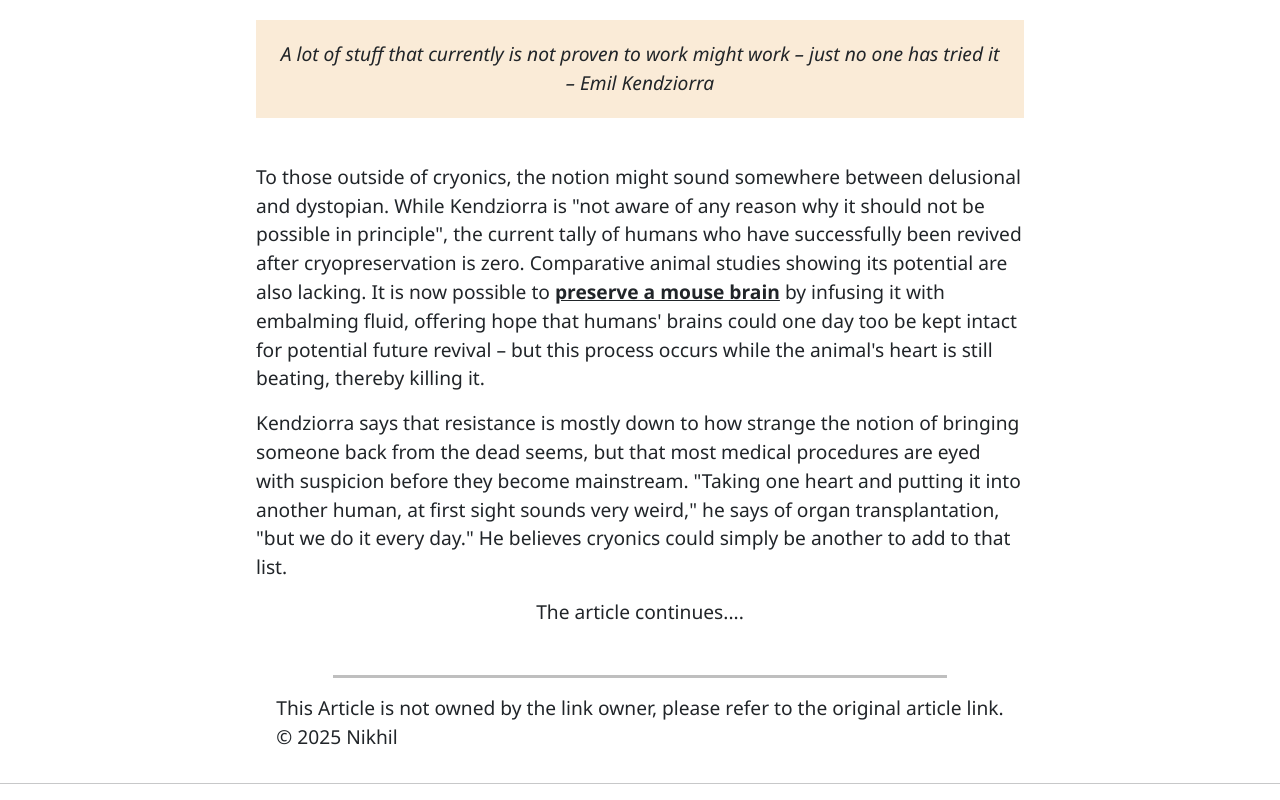
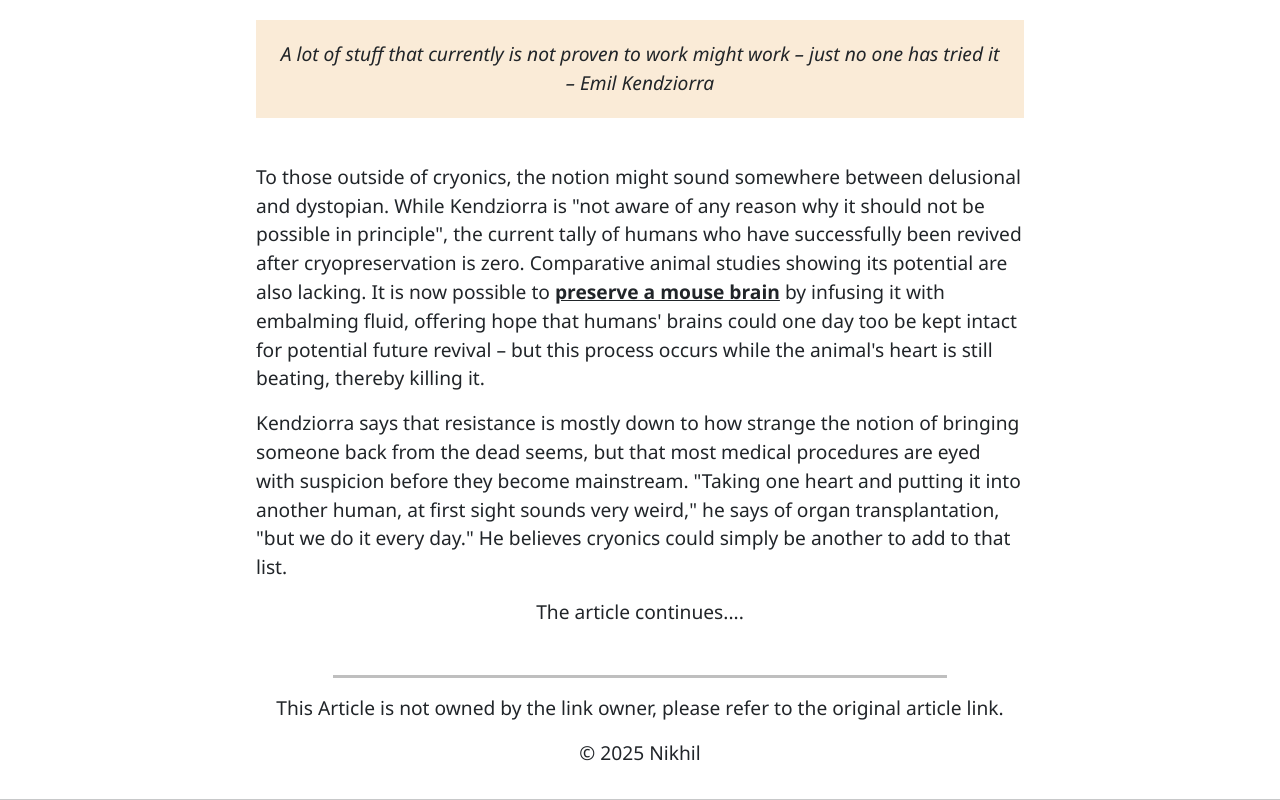
Before and after one commit to nikv844/Building-a-Static-Website, a plain HTML site: page index.html in a window 1280 px wide. Shown: the part 3226-4026 px from the top of the page. Drawn offline with nearby package versions, Linux system fonts and the light colour scheme.

Commit message:
Update index.html
small change

```diff
--- a/index.html
+++ b/index.html
@@ -125,7 +125,7 @@
 
         <hr style="width: 80%; border-top: 3px solid black;">
 
-        <footer><p>This Article is not owned by the link owner, please refer to the original article link. <br /> &copy; 2025 Nikhil</p></footer>
+        <footer><p>This Article is not owned by the link owner, please refer to the original article link. <br /> <p style="text-align:center;">&copy; 2025 Nikhil<p/> </p></footer>
 
         <script src="https://cdn.jsdelivr.net/npm/bootstrap@5.3.3/dist/js/bootstrap.bundle.min.js" integrity="sha384-YvpcrYf0tY3lHB60NNkmXc5s9fDVZLESaAA55NDzOxhy9GkcIdslK1eN7N6jIeHz" crossorigin="anonymous"></script>
     </div>
```
